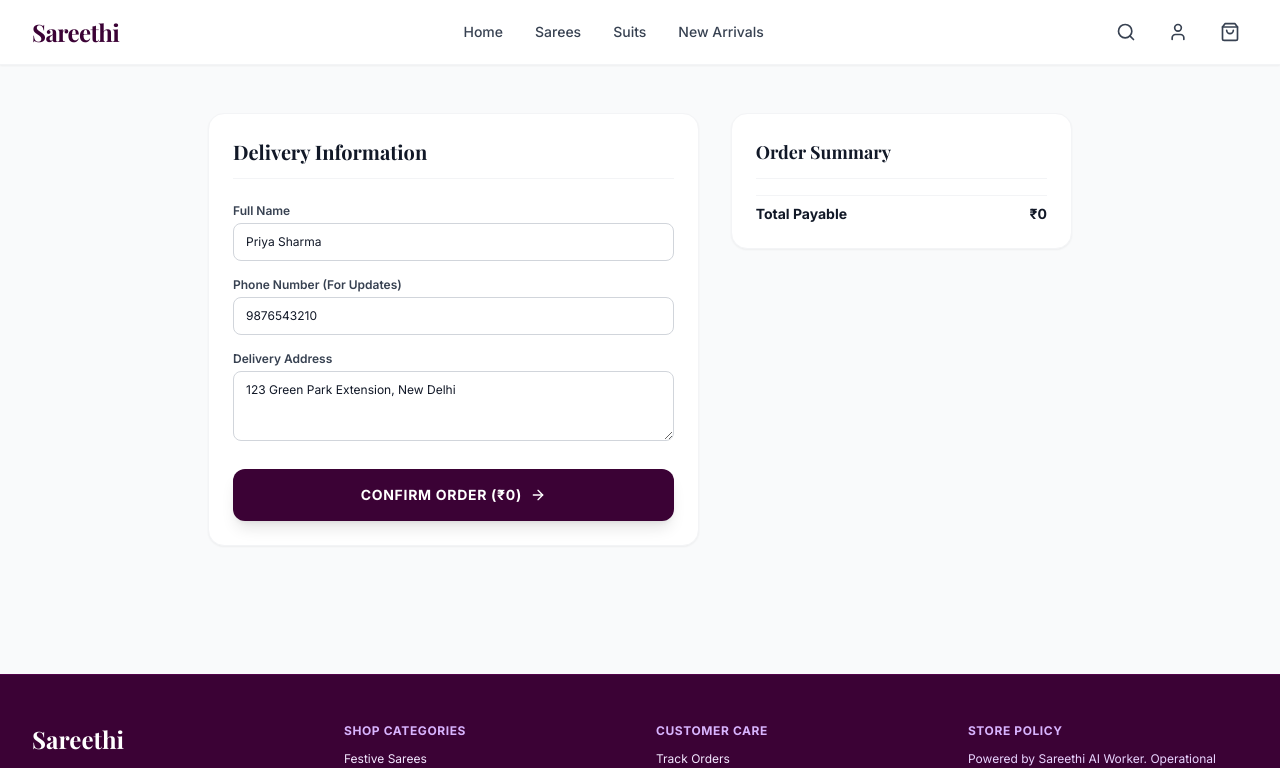
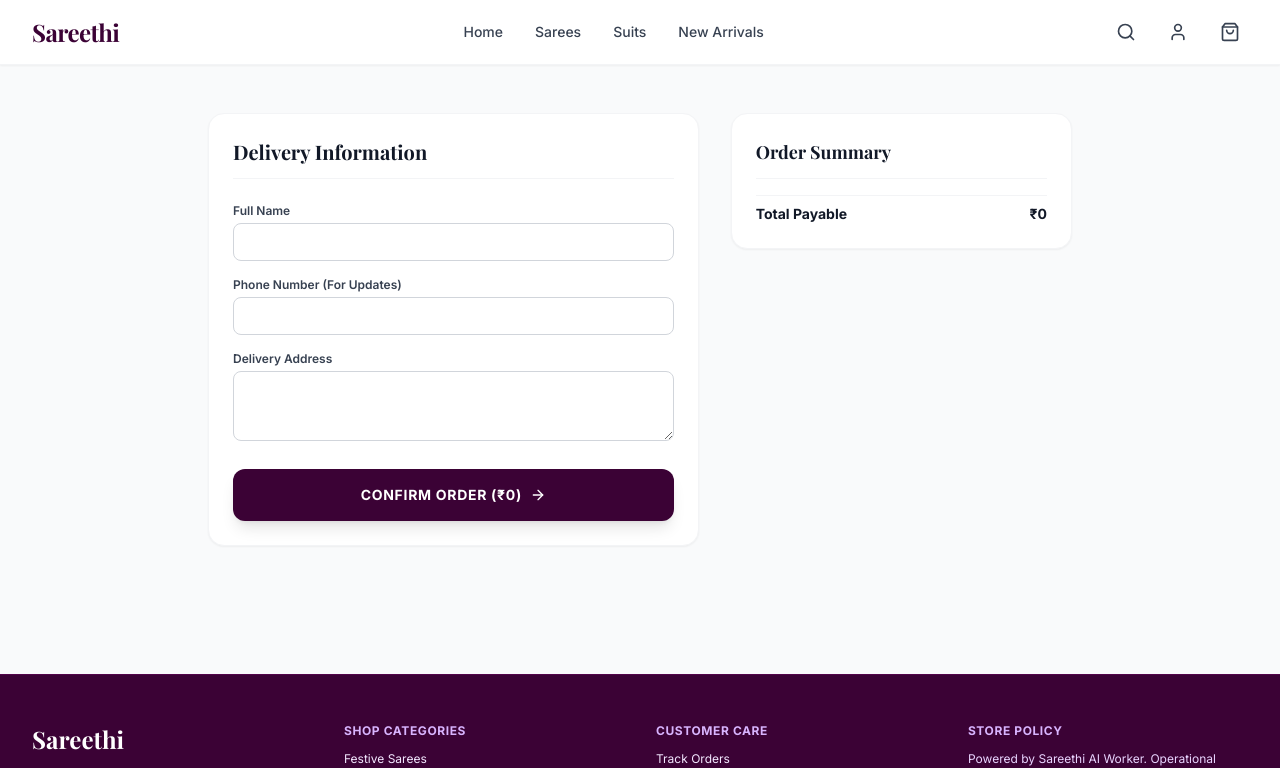
Before and after one commit to hritikbhardwaj12/Sareethi, a Next.js app: page /checkout in a window 1280 px wide. Shown: the top 768 px of the page. Built offline with nearby package versions, Linux system fonts and the light colour scheme; a web font is replaced by a local one.

Commit message:
fix: remove hardcoded demo names from checkout flow

```diff
--- a/src/app/checkout/page.tsx
+++ b/src/app/checkout/page.tsx
@@ -9,9 +9,9 @@ import Link from 'next/link';
 
 export default function CheckoutPage() {
   const { items, totalAmount, clearCart } = useCart();
-  const [name, setName] = useState('Priya Sharma');
-  const [phone, setPhone] = useState('9876543210');
-  const [address, setAddress] = useState('123 Green Park Extension, New Delhi');
+  const [name, setName] = useState('');
+  const [phone, setPhone] = useState('');
+  const [address, setAddress] = useState('');
   const [orderConfirmed, setOrderConfirmed] = useState(false);
   const [createdOrderId, setCreatedOrderId] = useState('');
 
```
